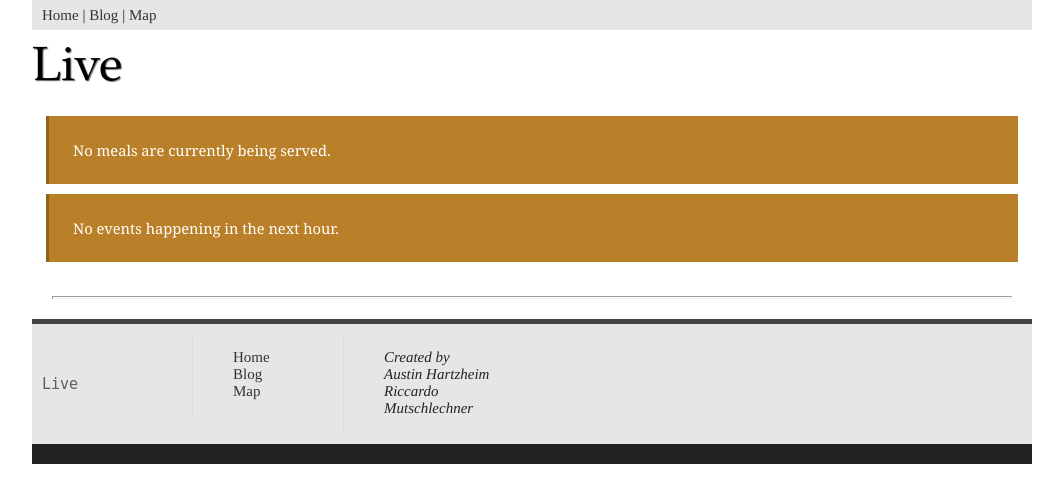
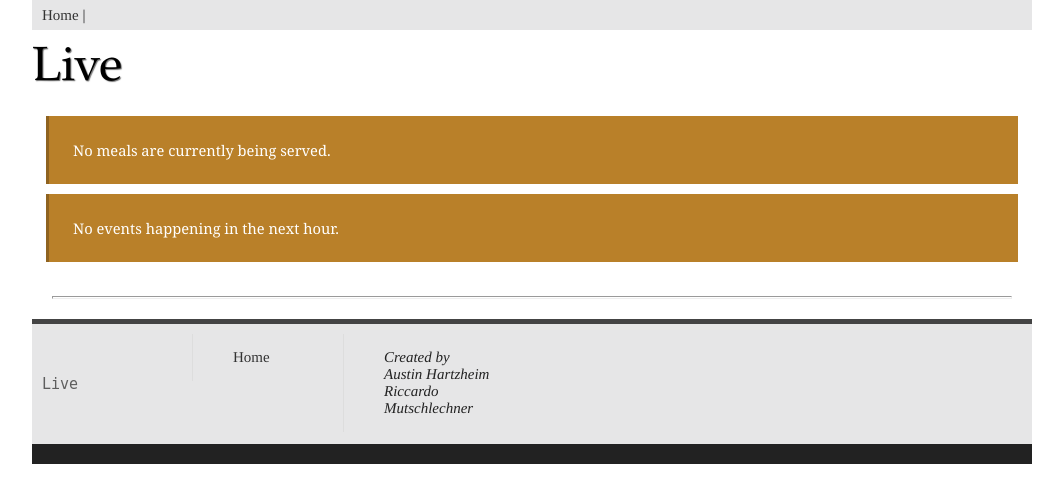
Before and after one commit to austinhartzheim/madhacks-live, a Django app: template templates/live/main.html in a window 1280 px wide. Shown: the top 503 px of the page, without its empty margins (108-1171 px from the left). Run offline with Django 3.2, Linux system fonts and the light colour scheme; the template is opened without the code that fills it, so the values that code supplies are empty.

Commit message:
Removed excess links

```diff
--- a/templates/default.tpl.html
+++ b/templates/default.tpl.html
@@ -12,8 +12,6 @@
         <div id="nav">
       	  <span class="flleft">
             <a href="/" title="{{ HACKATHON_NAME }} Live">Home</a> |
-	    <a href="/blog/" title="{{ HACKATHON_NAME }} Live Blog">Blog</a> |
-            <a href="/map/" title="{{ HACKATHON_NAME }} Map">Map</a>
           </span>
           <span class="flright logo">
 	    {{ HACKATHON_NAME }}
@@ -39,8 +37,6 @@
         <div class="column">
           <ul>
             <li><a href="/">Home</a></li>
-            <li><a href="/blog/">Blog</a></li>
-            <li><a href="/map/">Map</a></li>
           </ul>
         </div>
 	<div class="column">
```
